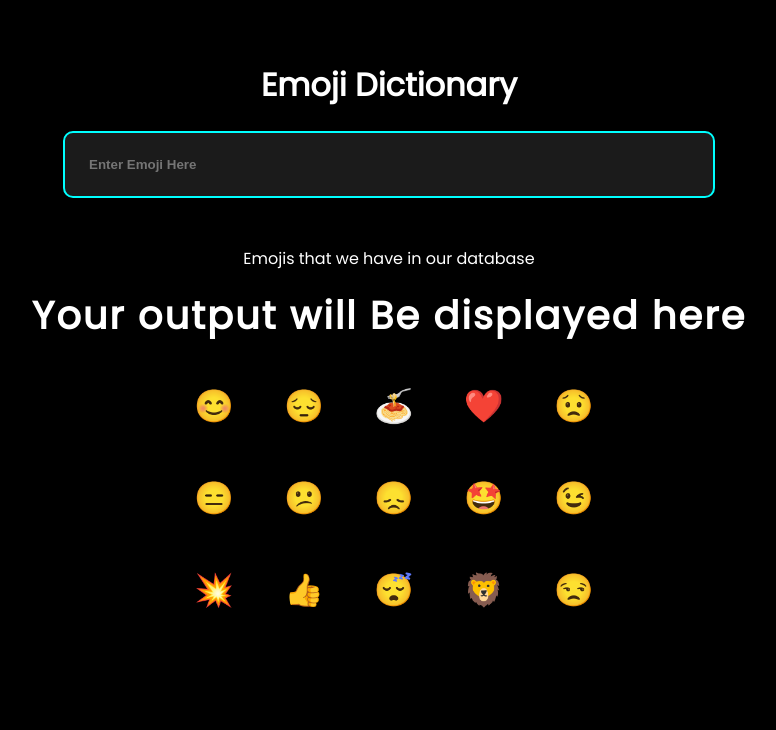
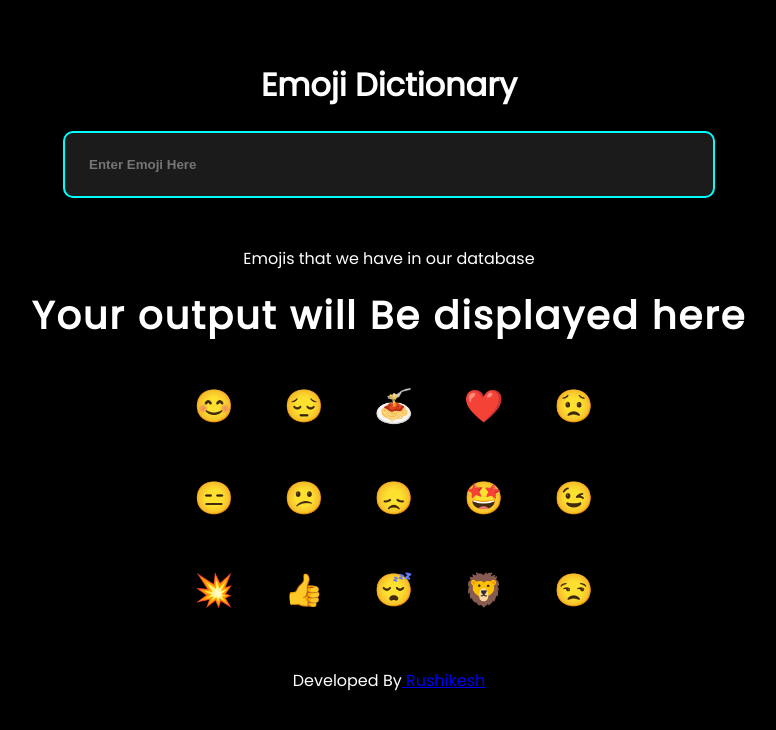
Before and after one commit to rushikesh1799/mark08-EmojiDictionary, a React (Create React App) app: page / in a window 1280 px wide. Shown: the top 730 px of the page, without its empty margins (251-1027 px from the left). Built offline with nearby package versions, Linux system fonts and the light colour scheme.

Commit message:
Update App.js
Added Portfolio link

```diff
--- a/src/App.js
+++ b/src/App.js
@@ -68,6 +68,19 @@ export default function App() {
           })}
         </ul>
       </div>
+      <footer>
+        <p class="footer-text">
+          Developed By
+          <a
+            href="https://rushikeshbunge-portfolio.netlify.app/"
+            className="link"
+            target="_blank"
+          >
+            {" "}
+            Rushikesh{" "}
+          </a>
+        </p>
+      </footer>
     </div>
   );
 }
```
